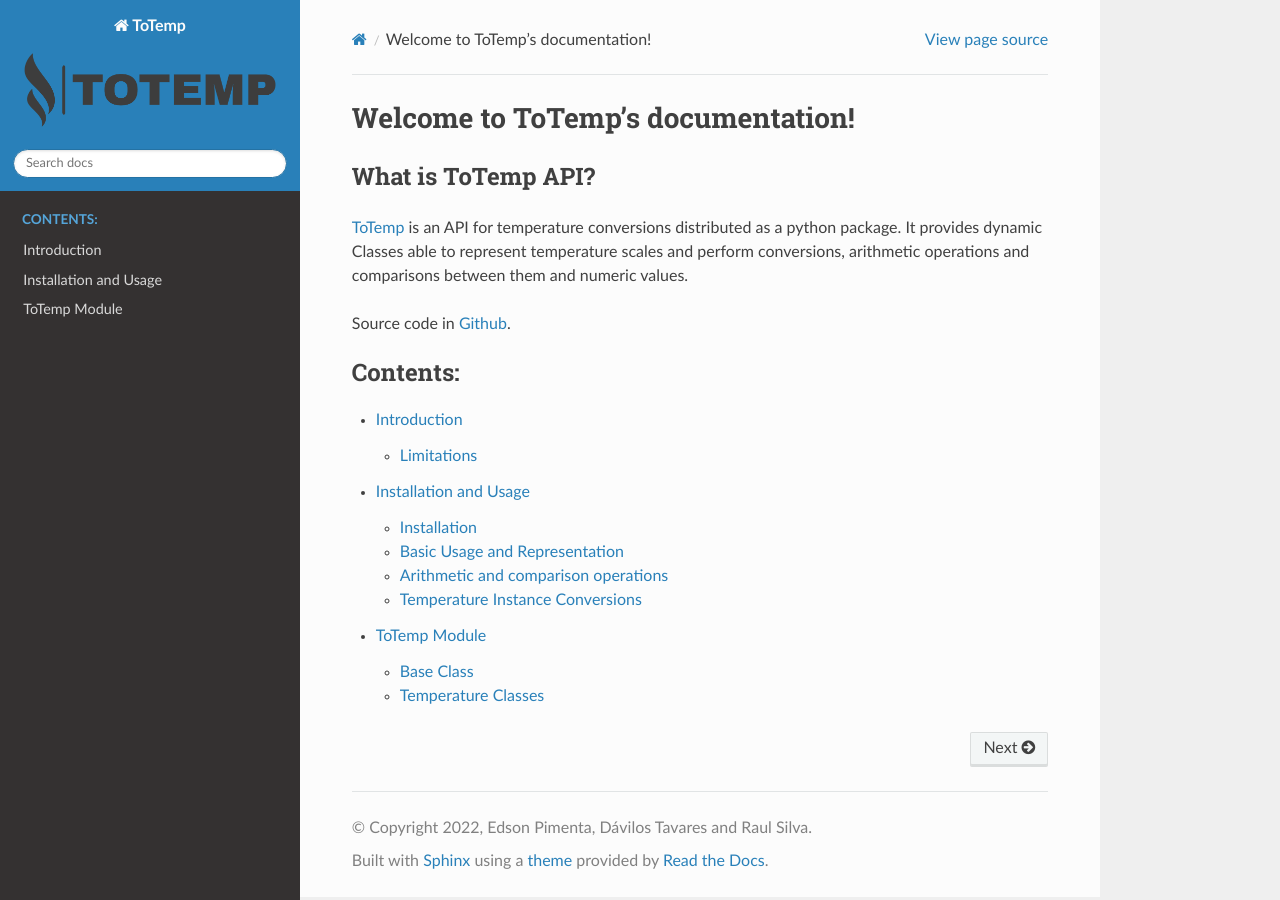
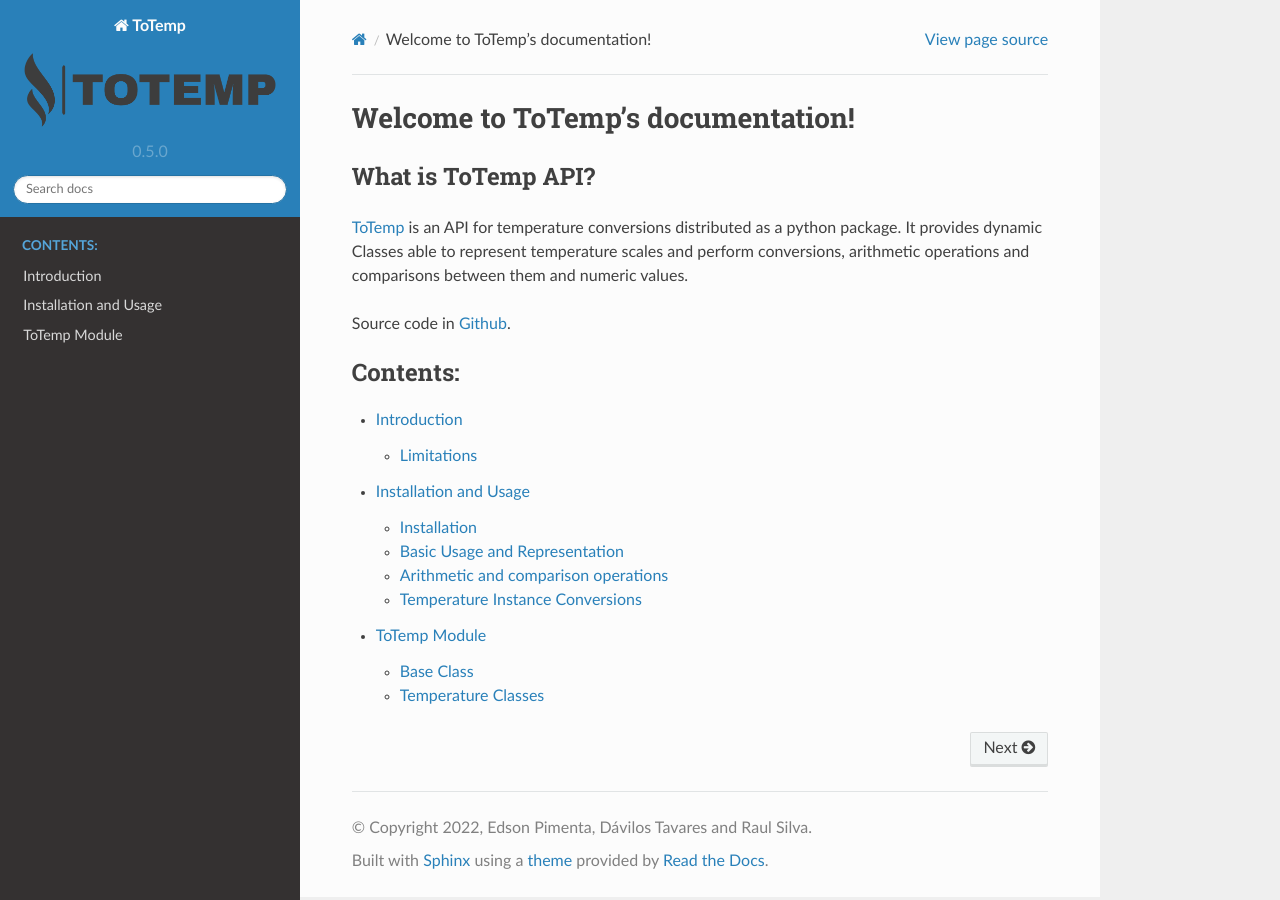
Before and after one commit to eddyyxxyy/ToTemp, a Sphinx documentation site: the page built from doc/source/index.rst, in a window 1280 px wide. Built offline with Sphinx 7.4.7 and the Read the Docs theme 2.0.0, drawn with Linux system fonts in a browser that asks for light colours.

```diff
--- a/doc/source/conf.py
+++ b/doc/source/conf.py
@@ -24,6 +24,8 @@ author = 'Edson Pimenta, Dávilos Tavares and Raul Silva'
 
 # The full version, including alpha/beta/rc tags
 release = '0.5.0'
+
+version = '0.5.0'
 
 
 # -- General configuration ---------------------------------------------------
@@ -54,7 +56,6 @@ templates_path = ['_templates']
 # List of patterns, relative to source directory, that match files and
 # directories to ignore when looking for source files.
 # This pattern also affects html_static_path and html_extra_path.
-exclude_patterns: list[None] = []
 
 
 # -- Options for HTML output -------------------------------------------------
```
